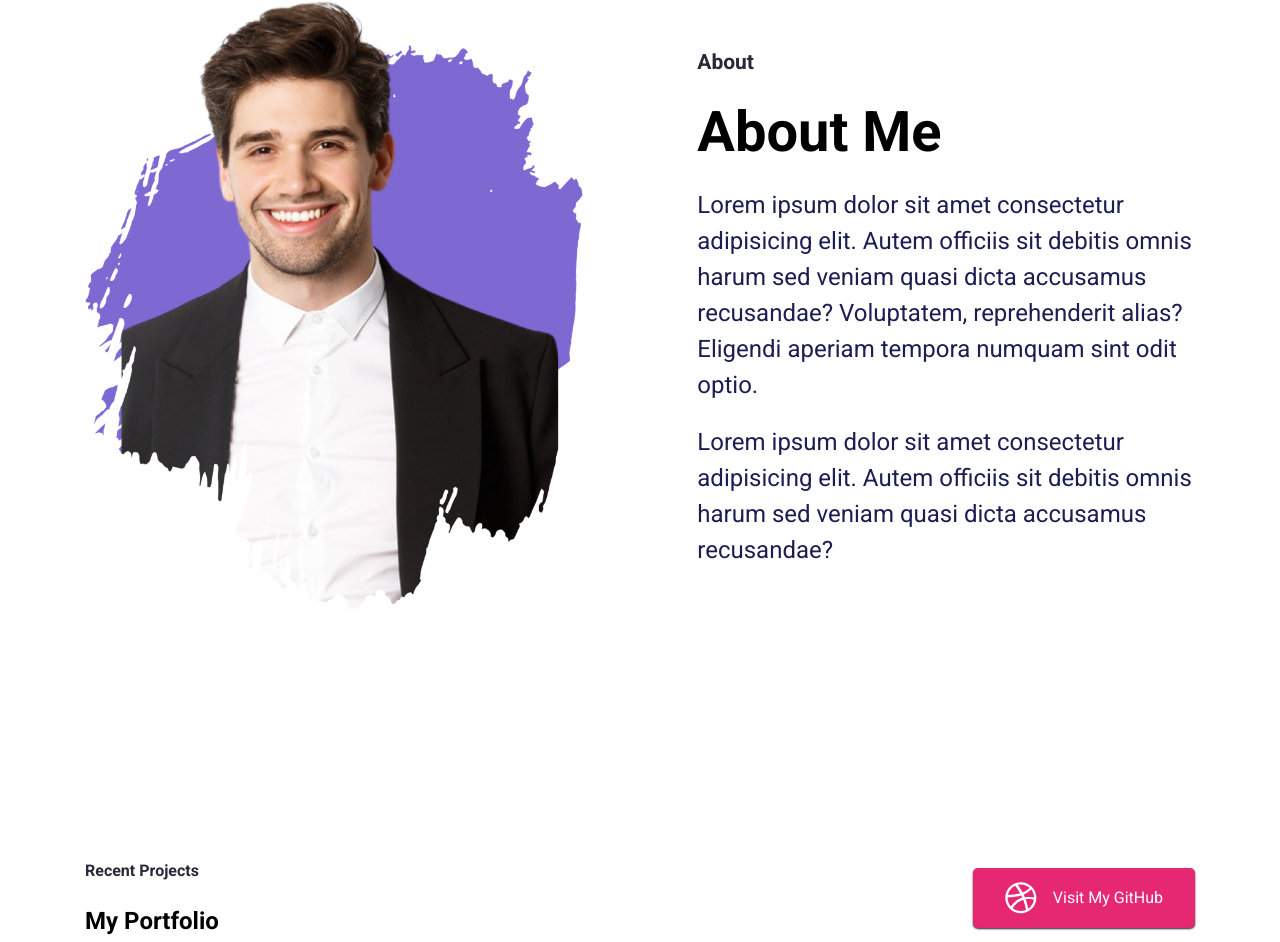
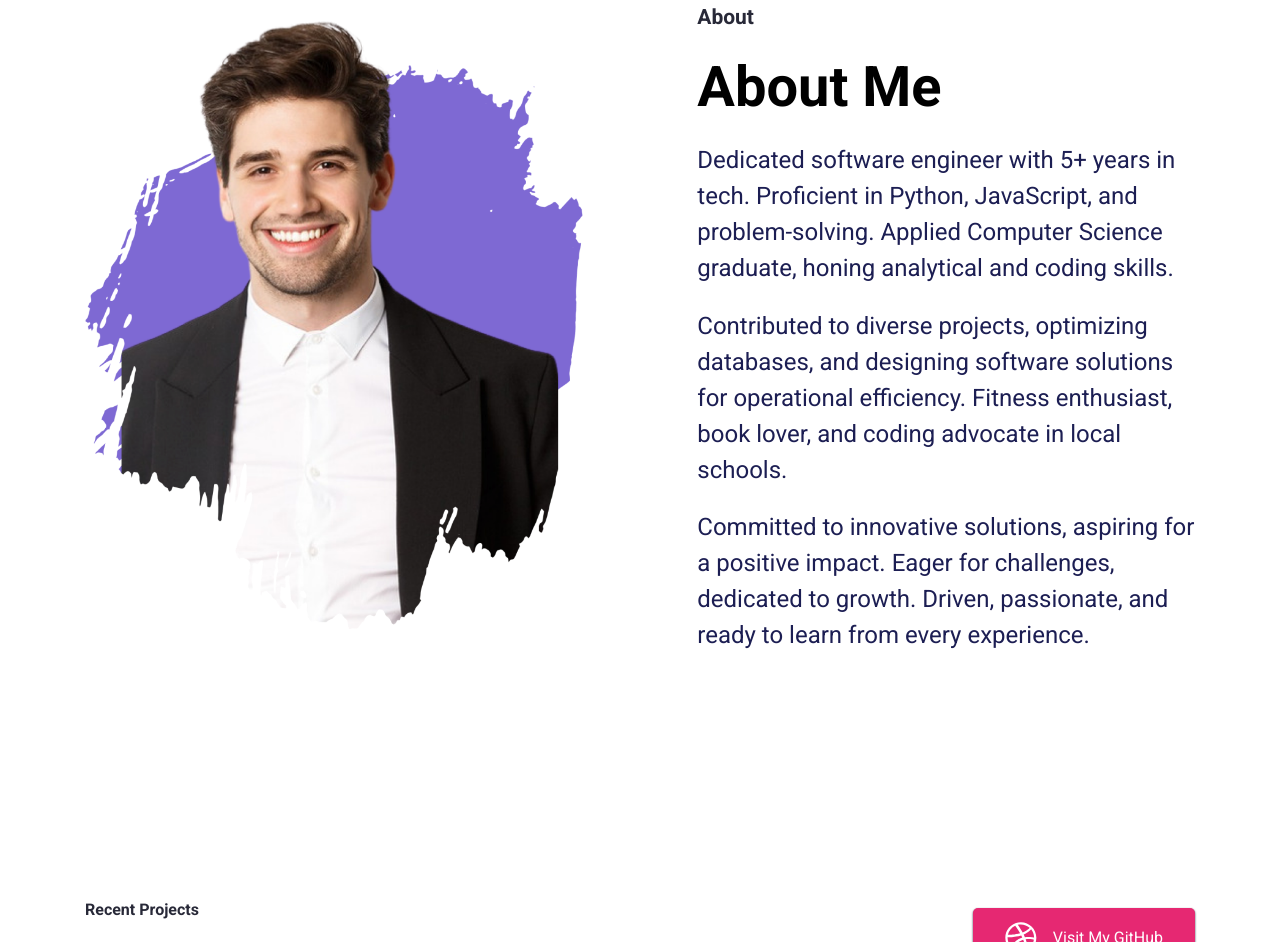
Before and after one commit to alex-njuguna/portfolio, a React (Create React App) app: page / in a window 1280 px wide. Shown: the part 2330-3272 px from the top of the page. Built offline with nearby package versions, Linux system fonts and the light colour scheme.

Commit message:
about page

```diff
--- a/src/Pages/Home/AboutMe.jsx
+++ b/src/Pages/Home/AboutMe.jsx
@@ -9,15 +9,19 @@ export default function AboutMe() {
           <p className="section--title">About</p>
           <h1 className="skills-section--heading">About Me</h1>
           <p className="hero--section-description">
-            Lorem ipsum dolor sit amet consectetur adipisicing elit. Autem
-            officiis sit debitis omnis harum sed veniam quasi dicta accusamus
-            recusandae? Voluptatem, reprehenderit alias? Eligendi aperiam
-            tempora numquam sint odit optio.
+            Dedicated software engineer with 5+ years in tech. Proficient in
+            Python, JavaScript, and problem-solving. Applied Computer Science
+            graduate, honing analytical and coding skills.
           </p>
           <p className="hero--section-description">
-            Lorem ipsum dolor sit amet consectetur adipisicing elit. Autem
-            officiis sit debitis omnis harum sed veniam quasi dicta accusamus
-            recusandae?
+            Contributed to diverse projects, optimizing databases, and designing
+            software solutions for operational efficiency. Fitness enthusiast,
+            book lover, and coding advocate in local schools.
+          </p>
+          <p className="hero--section-description">
+            Committed to innovative solutions, aspiring for a positive impact.
+            Eager for challenges, dedicated to growth. Driven, passionate, and
+            ready to learn from every experience.
           </p>
         </div>
       </div>
```
